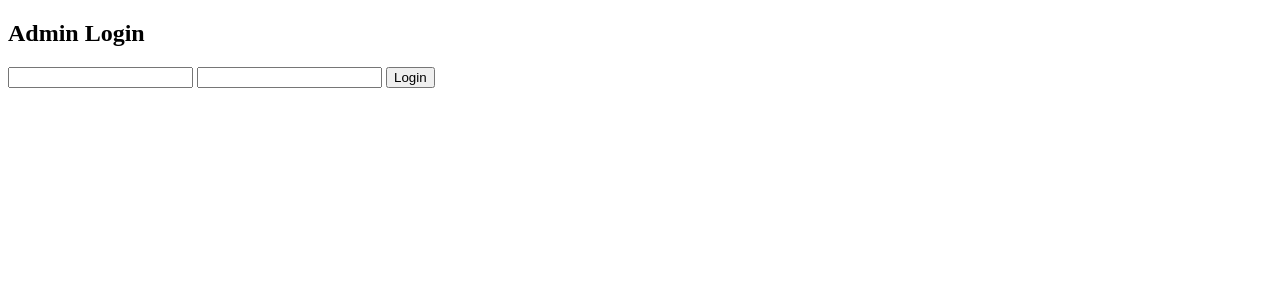
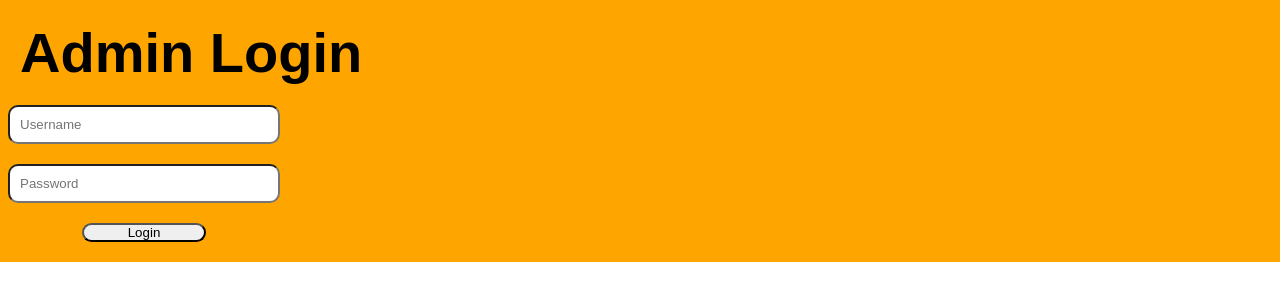
Before and after one commit to Adarsh10Gupta/Immigration-international, a website: page admin/login.html in a window 1280 px wide. Drawn offline with Linux system fonts and the light colour scheme.

Commit message:
admin-page

```diff
--- a/admin/login.html
+++ b/admin/login.html
@@ -4,14 +4,50 @@
   <meta charset="UTF-8" />
   <meta name="viewport" content="width=device-width, initial-scale=1.0"/>
   <title>Admin Login</title>
+  <style>
+    *{
+      margin: 0;
+      padding: 0;
+    }
+    .login-box{
+      justify-content: center;
+      background-color: orange;
+      padding: 20px;
+      display: flex;
+      gap: 20px;
+      flex-direction: column;
+    }
+    form{
+      flex-direction: column;
+      display: flex;
+      gap: 20px;
+      width: 20%;
+      align-items: center;
+    }
+    h2{
+      font-size: 3.5rem;
+      font-family: sans-serif;
+    }
+    input{
+      border-radius: 10px;
+      width: 100%;
+      padding: 10px;
+    }
+    button{
+      border-radius: 10px;
+      width: 50%;
+    }
+  </style>
 </head>
 <body>
-  <h2>Admin Login</h2>
-  <form action="/login" method="POST">
-  <input type="text" name="username" />
-  <input type="password" name="password" />
-  <button type="submit">Login</button>
-</form>
+  <div class="login-box">
+    <h2>Admin Login</h2>
+    <form action="/login" method="POST">
+      <input type="text" name="username" placeholder="Username"/>
+      <input type="password" name="password"  placeholder="Password"/>
+      <button type="submit">Login</button>
+    </form>
+  </div>
 
 </body>
 </html>
--- a/server.js
+++ b/server.js
@@ -55,11 +55,11 @@ app.get('/login', (req, res) => {
 
 app.post('/login', (req, res) => {
   const { username, password } = req.body;
-  if (username === 'admin' && password === 'admin123') {
+  if (username === process.env.ADMIN_USERNAME && password === process.env.ADMIN_PASSWORD) {
     req.session.user = username;
     return res.redirect('/dashboard');
   }
-  res.send('Invalid credentials');
+  res.redirect('/login');
 });
 
 app.get('/logout', (req, res) => {
```
